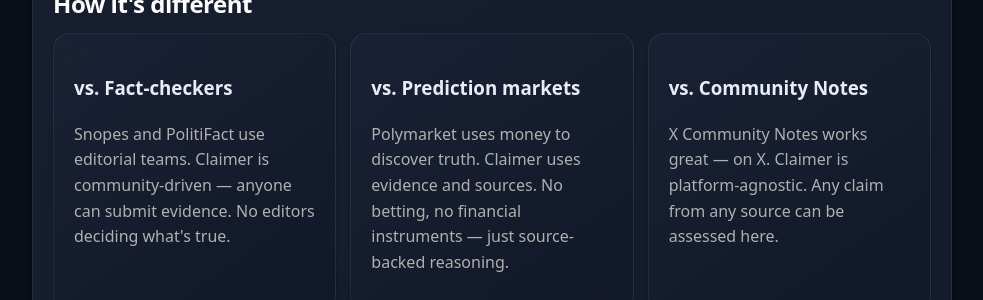
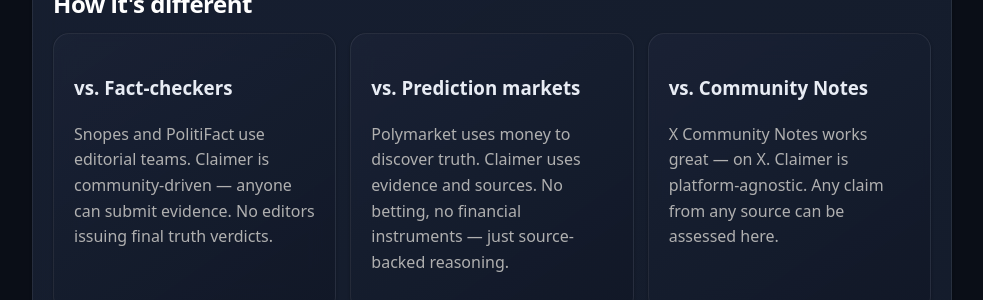
Before and after one commit to Claimer-org/claimer, a Next.js app: page /claimer/about in a window 1280 px wide. Shown: the part 900-1200 px from the top of the page, without its empty margins (148-1131 px from the left). Built offline with nearby package versions, Linux system fonts and the light colour scheme; no server answers.

Commit message:
Tighten source URL and disclosure copy

```diff
--- a/app/about/page.tsx
+++ b/app/about/page.tsx
@@ -73,8 +73,8 @@ export default function AboutPage() {
             <h3>vs. Fact-checkers</h3>
             <p>
               Snopes and PolitiFact use editorial teams. Claimer is
-              community-driven — anyone can submit evidence. No editors deciding
-              what's true.
+              community-driven — anyone can submit evidence. No editors issuing
+              final truth verdicts.
             </p>
           </article>
           <article className="card">
--- a/app/claims/claims-client.tsx
+++ b/app/claims/claims-client.tsx
@@ -1066,7 +1066,9 @@ export default function ClaimsClient({ initialClaimId = "" }: ClaimsClientProps)
                       setEvidenceForm({ ...evidenceForm, sourceUrl: event.target.value })
                     }
                     placeholder="https://..."
+                    pattern="https?://.+"
                     required
+                    title="Use a public http or https URL."
                     type="url"
                     value={evidenceForm.sourceUrl}
                   />
@@ -1201,7 +1203,9 @@ export default function ClaimsClient({ initialClaimId = "" }: ClaimsClientProps)
                 setClaimForm({ ...claimForm, sourceUrl: event.target.value })
               }
               placeholder="https://..."
+              pattern="https?://.+"
               required
+              title="Use a public http or https URL."
               type="url"
               value={claimForm.sourceUrl}
             />
--- a/app/terms/page.tsx
+++ b/app/terms/page.tsx
@@ -14,6 +14,11 @@ export default function TermsPage() {
         on visible sources and explainable scoring criteria.
       </p>
       <p>
+        Automated assistance may help summarize sources or explain score
+        factors, but it must be labeled and checked against the underlying
+        source URLs.
+      </p>
+      <p>
         Do not submit private personal information, unlawful content, harassment,
         or claims about private individuals without a public source. Claimer may
         remove content that creates legal, safety, spam, or integrity risk.
```
